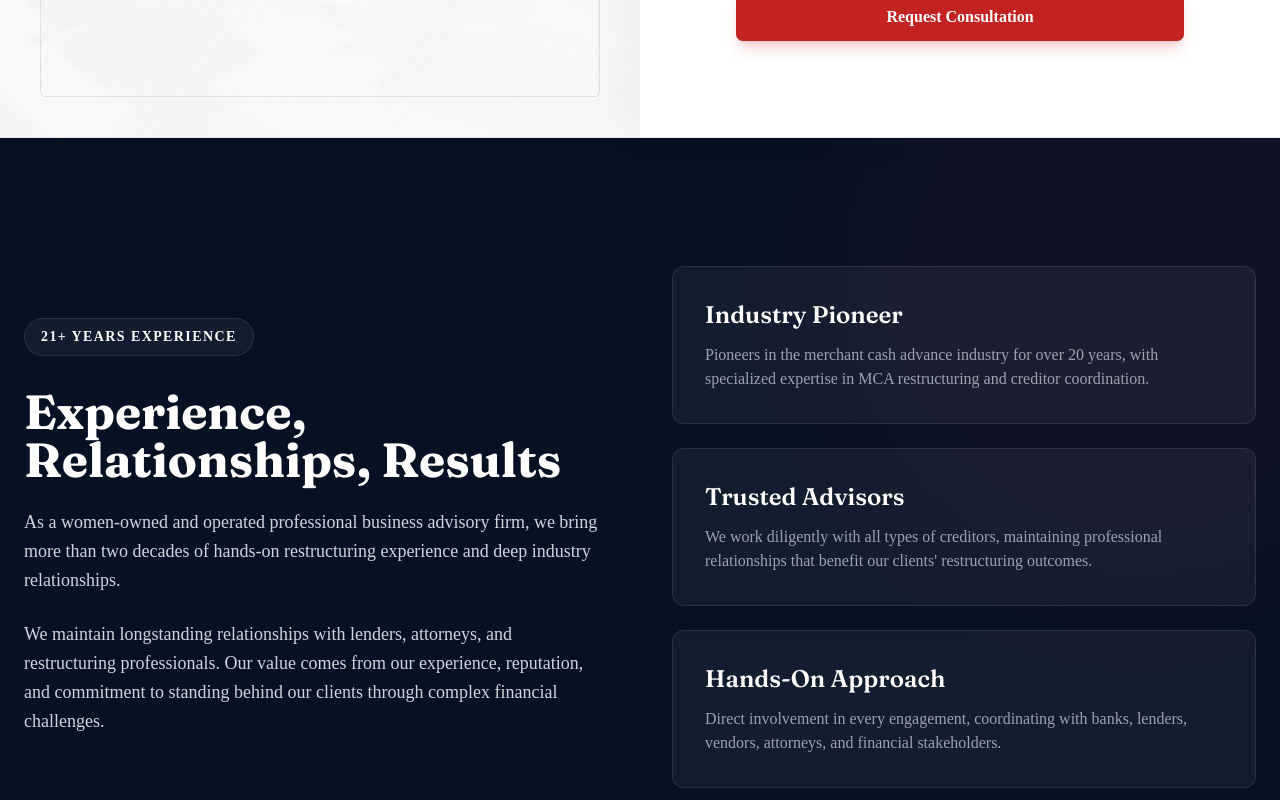
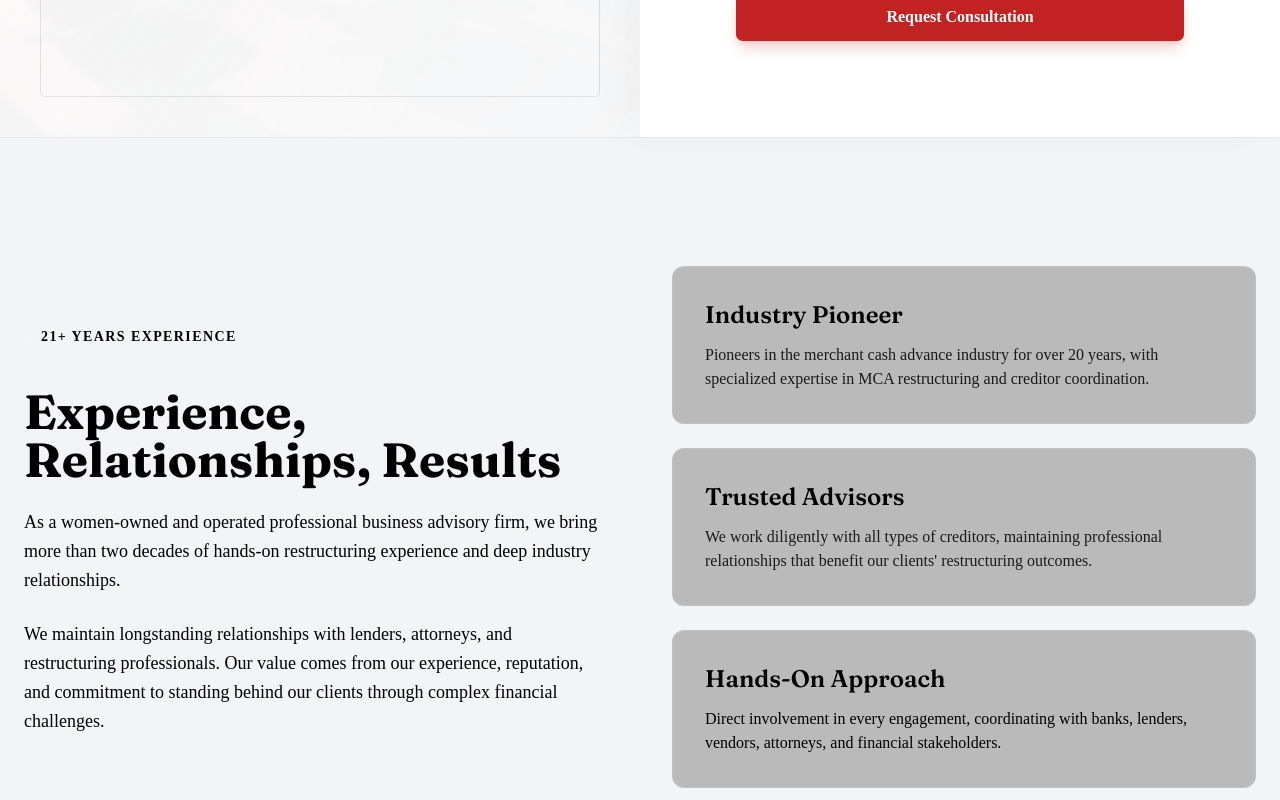
Before and after one commit to samknows9999/sg-054d5103-85fc-4583-be9c-e577d71113a8-1779968500, a Next.js app: page / in a window 1280 px wide. Shown: the part 2440-3240 px from the top of the page. Built offline with nearby package versions, Linux system fonts and the light colour scheme.

Commit message:
Update src/pages/index.tsx

```diff
--- a/src/pages/index.tsx
+++ b/src/pages/index.tsx
@@ -220,41 +220,41 @@ export default function Home() {
         </section>
 
         {/* Experience - Dark Mode */}
-        <section className="py-24 md:py-32 bg-[#061124] text-white relative overflow-hidden">
+        <section className="py-24 md:py-32 text-white relative overflow-hidden" style={{ backgroundColor: "#f3f4f6", backgroundImage: "none" }}>
           <div className="absolute top-0 right-0 -mr-40 -mt-40 w-[600px] h-[600px] bg-primary/5 rounded-full blur-3xl mix-blend-screen pointer-events-none"></div>
 
           <div className="max-w-[1400px] mx-auto px-6 relative z-10">
             <div className="grid md:grid-cols-2 gap-12 md:gap-16 items-center">
               <div>
                 <div className="inline-flex items-center gap-3 px-4 py-2 bg-white/5 border border-white/10 rounded-full mb-8 backdrop-blur-sm">
-                  <span className="text-sm font-semibold text-white tracking-widest uppercase">21+ Years Experience</span>
+                  <span className="text-sm font-semibold text-white tracking-widest uppercase" style={{ color: "#000000" }}>21+ Years Experience</span>
                 </div>
-                <h2 className="font-serif text-4xl md:text-5xl font-bold mb-6 text-white leading-tight">
+                <h2 className="font-serif text-4xl md:text-5xl font-bold mb-6 text-white leading-tight" style={{ color: "#000000" }}>
                   Experience, Relationships, Results
                 </h2>
-                <p className="text-lg text-gray-300 mb-6 leading-relaxed font-light">
+                <p className="text-lg text-gray-300 mb-6 leading-relaxed font-light" style={{ color: "#000000" }}>
                   As a women-owned and operated professional business advisory firm, we bring more than two decades of hands-on restructuring experience and deep industry relationships.
                 </p>
-                <p className="text-lg text-gray-300 leading-relaxed font-light">
+                <p className="text-lg text-gray-300 leading-relaxed font-light" style={{ color: "#000000" }}>
                   We maintain longstanding relationships with lenders, attorneys, and restructuring professionals. Our value comes from our experience, reputation, and commitment to standing behind our clients through complex financial challenges.
                 </p>
               </div>
               <div className="space-y-6">
-                <div className="p-8 rounded-xl bg-white/5 border border-white/10 backdrop-blur-sm hover:bg-white/10 transition-colors">
-                  <h3 className="font-serif text-2xl font-semibold mb-3 text-white">Industry Pioneer</h3>
-                  <p className="text-gray-400 font-light">
+                <div className="p-8 rounded-xl bg-white/5 border border-white/10 backdrop-blur-sm hover:bg-white/10 transition-colors" style={{ backgroundColor: "#bababa", backgroundImage: "none" }}>
+                  <h3 className="font-serif text-2xl font-semibold mb-3 text-white" style={{ color: "#000000" }}>Industry Pioneer</h3>
+                  <p className="text-gray-400 font-light" style={{ color: "#1a1a1a" }}>
                     Pioneers in the merchant cash advance industry for over 20 years, with specialized expertise in MCA restructuring and creditor coordination.
                   </p>
                 </div>
-                <div className="p-8 rounded-xl bg-white/5 border border-white/10 backdrop-blur-sm hover:bg-white/10 transition-colors">
-                  <h3 className="font-serif text-2xl font-semibold mb-3 text-white">Trusted Advisors</h3>
-                  <p className="text-gray-400 font-light">
+                <div className="p-8 rounded-xl bg-white/5 border border-white/10 backdrop-blur-sm hover:bg-white/10 transition-colors" style={{ backgroundColor: "#bababa", backgroundImage: "none" }}>
+                  <h3 className="font-serif text-2xl font-semibold mb-3 text-white" style={{ color: "#000000" }}>Trusted Advisors</h3>
+                  <p className="text-gray-400 font-light" style={{ color: "#1a1a1a" }}>
                     We work diligently with all types of creditors, maintaining professional relationships that benefit our clients' restructuring outcomes.
                   </p>
                 </div>
-                <div className="p-8 rounded-xl bg-white/5 border border-white/10 backdrop-blur-sm hover:bg-white/10 transition-colors">
-                  <h3 className="font-serif text-2xl font-semibold mb-3 text-white">Hands-On Approach</h3>
-                  <p className="text-gray-400 font-light">
+                <div className="p-8 rounded-xl bg-white/5 border border-white/10 backdrop-blur-sm hover:bg-white/10 transition-colors" style={{ backgroundColor: "#bababa", backgroundImage: "none" }}>
+                  <h3 className="font-serif text-2xl font-semibold mb-3 text-white" style={{ color: "#000000" }}>Hands-On Approach</h3>
+                  <p className="text-gray-400 font-light" style={{ color: "#000000" }}>
                     Direct involvement in every engagement, coordinating with banks, lenders, vendors, attorneys, and financial stakeholders.
                   </p>
                 </div>
```
